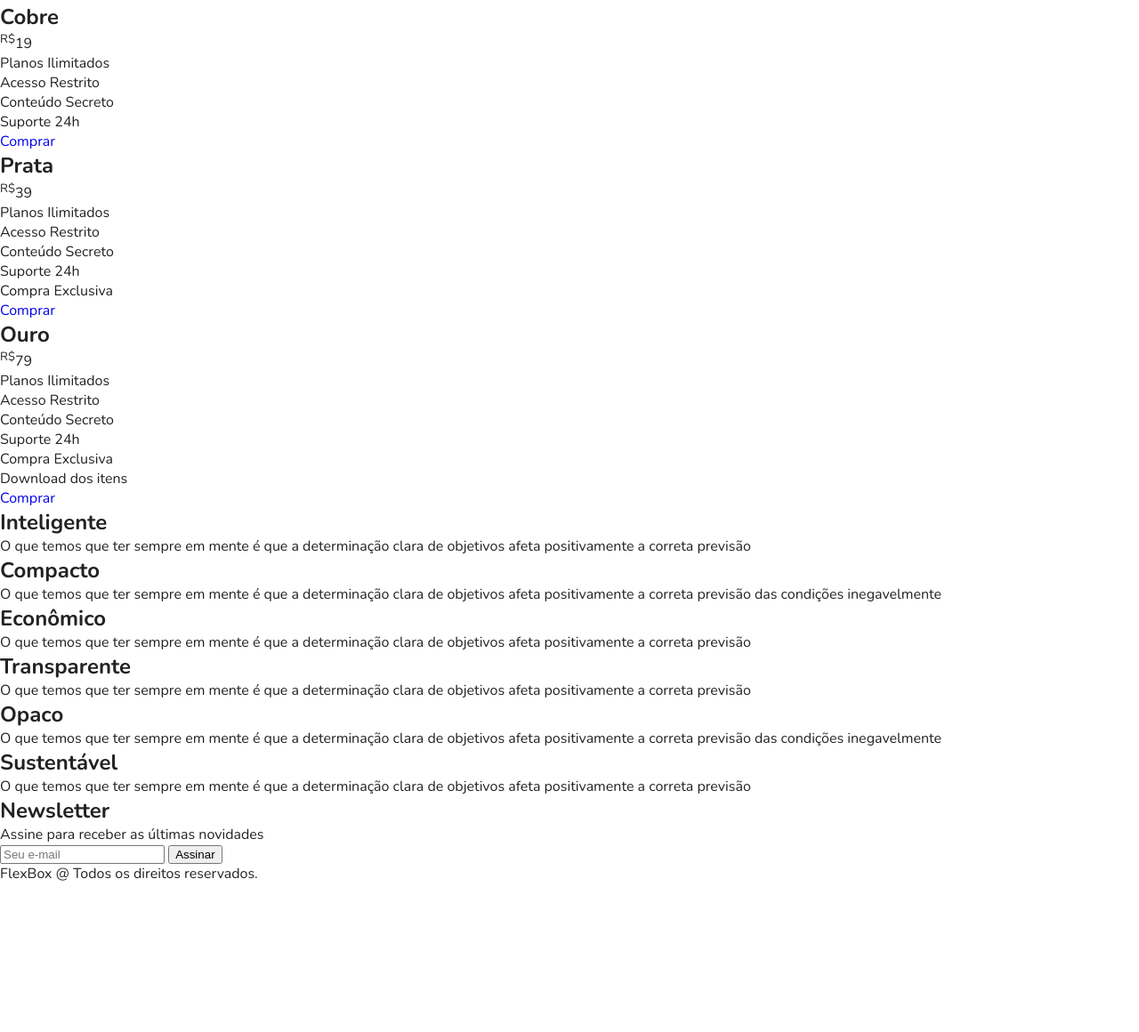
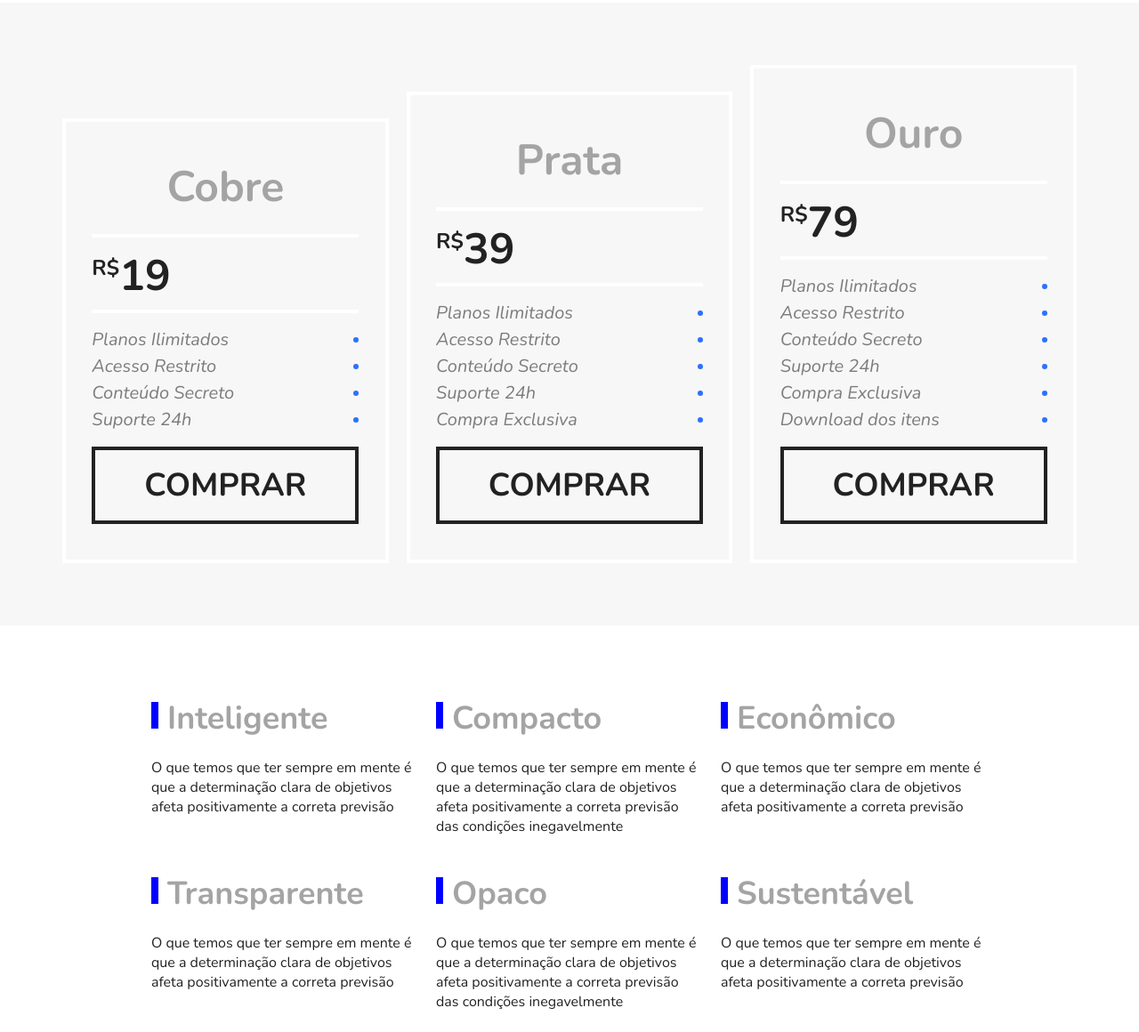
Before and after one commit to FilipeCamargo/FlexBlog_origamid, a plain HTML site: page index.html in a window 1280 px wide. Shown: the part 1818-2978 px from the top of the page at 89% size. Before the commit the page ends 2811 px from the top, so only its background shows below. Drawn offline with nearby package versions, Linux system fonts and the light colour scheme.

Commit message:
precos e um pedaco de qualidad essa parte foi loka

```diff
--- a/css/style.css
+++ b/css/style.css
@@ -172,3 +172,128 @@ img{
 .blue{
     border-top: 8px solid #66d9eb;
 }
+
+/* Preco */
+
+.preco{
+    background: #f7f7f7;
+    padding: 60px;
+    display: flex;
+    flex-wrap: wrap;
+    align-items: flex-end;
+}
+
+.preco-item{
+    flex:1;
+    border: 4px solid white;
+    padding: 20px;
+    margin: 10px;
+    min-width: 260px;
+}
+
+.preco-item h2{
+    font-size: 3em;
+    color: #a4a4a4;
+    text-align: center;
+    margin-top: 20px;
+}
+
+.preco-item span{
+    max-width: 300px;
+    margin: 20px auto;
+    display: block; /* spam e inline, para definir margin eh preciso mudar para block*/
+    font-weight: bold;
+    font-size: 3em;
+    padding: 10px 0 5px 0;
+    border-top: 4px solid white;
+    border-bottom: 4px solid white;
+}
+
+.preco-item sup{
+    font-size: 1.5rem; /* relativo a raiz (elemento dentro de outro) */
+
+}
+
+.preco-item ul{
+    max-width: 300px;
+    margin: 20px auto;
+    font-size: 1.25em;
+    line-height: 1;
+    font-style: italic;
+    color: #7c7c7c;
+}
+
+.preco-item li{
+    display: flex;
+    justify-content: space-between;
+    align-items: center;
+    margin-bottom: 10px;
+}
+
+.preco-item li::after{ /* HACK da bolinha*/
+    content:'';
+    display: block;
+    width: 6px;
+    height: 6px;
+    background: #2c70ff;
+    border-radius: 50%;
+}
+
+.preco-item a{
+    max-width: 300px;
+    display: block;
+    margin: 20px auto;
+    border: 4px solid;
+    color: #222222;
+    text-transform: uppercase;
+    font-weight: bold;
+    font-size: 2.25em;
+    padding: 15px 0;
+    text-align: center;
+}
+
+.qualidade{
+    max-width: 960px;
+    margin: 60px auto;
+    display: flex;
+    flex-wrap: wrap;
+}
+
+.qualidade-item{
+    flex: 1 1 300px;
+    margin: 20px 10px;
+}
+
+.qualidade-item h2{
+    font-size: 2.25em;
+    color: #a4a4a4;
+    margin-bottom: 20px;
+}
+
+.qualidade-item h2::before{
+    content: '';
+    display: inline-block;
+    width: 8px;
+    height: 30px;
+    margin-right: 10px;
+    background: blue;
+}
+
+.qualidade-item:nth-of-type(3) h2::before{
+
+}
+
+@media (max-width:800px) {
+
+    .preco{
+        padding-left: 10px;
+        padding-right: 10px;
+    }
+    .preco .preco-item:nth-child(3){ /* referencio o 3o 'filho'*/
+        order: -2; /* para que apareca primeiro */
+    }
+    .preco .preco-item:nth-child(2){
+        order: -1; /* para que apareca em segundo */
+    }
+
+}
```
